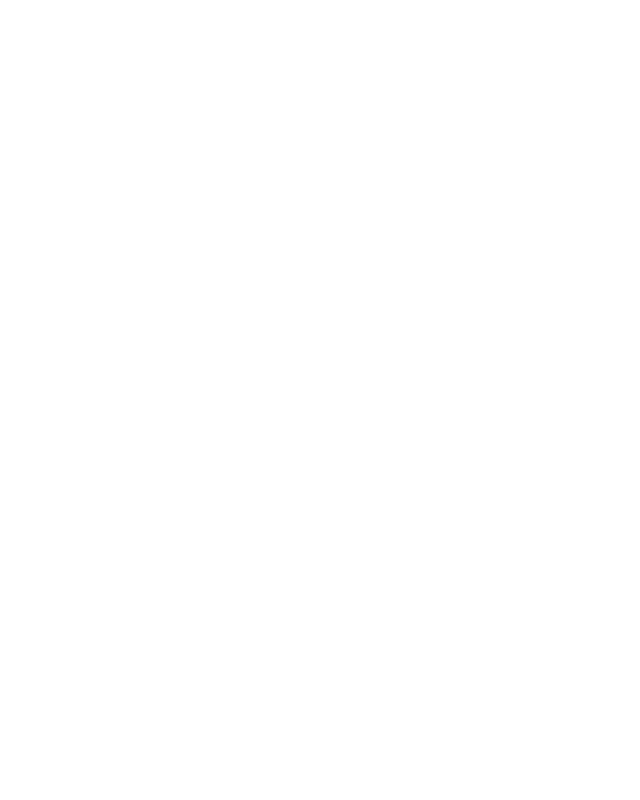
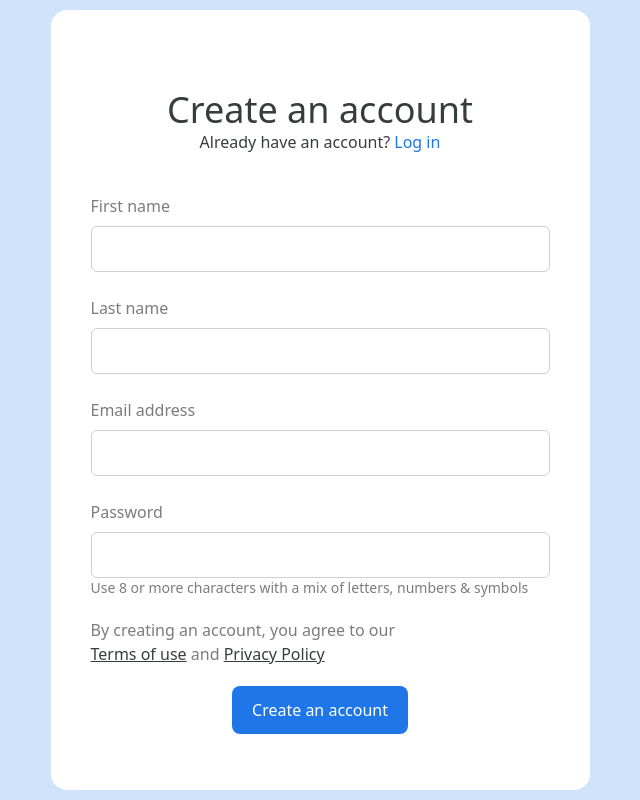
Before and after one commit to awais019/pak-journey, a Nuxt app: page /signup in a window 1280 px wide. Before the commit this address had no page. Shown: the whole page, without its empty margins (320-960 px from the left). Built offline with nearby package versions, Linux system fonts and the light colour scheme.

Commit message:
login/signup added

```diff
--- /dev/null
+++ b/pages/login.vue
@@ -0,0 +1,70 @@
+<template>
+ <div class="flex justify-center items-center h-screen bg-[#D1E3FA]">
+    <div class="h-auto w-[539px] bg-white rounded-2xl text-[#393C3E]">
+      <div class="mx-8">
+        <div class="mt-20 text-center">
+          <p class="text-4xl font-normal">Login</p>
+          <p class="text-base">
+            Don’t have an account?
+            <a class="text-[#1E76E8] hover:cursor-pointer" href="/signup">
+              Sign up</a
+            >
+          </p>
+        </div>
+        <div class="grid mt-10 space-y-6 text-[#7C7C7C]">
+          <div>
+            <p class="mb-2">Email address</p>
+            <input
+              class="w-full h-[46px] rounded-md border-[1px] border-[#CFCFCF] px-4"
+              id="name"
+             />
+          </div>
+          <div>
+            <p class="mb-2">Password</p>
+            <input
+              class="w-full h-[46px] rounded-md border-[1px] border-[#CFCFCF] px-4"
+              id="name"
+             />
+          </div>
+        </div>
+        <div class="flex justify-end">
+          <a
+            class="mb-5 text-sm text-[#1E76E8] underline hover:cursor-pointer"
+            href="/resetpassword">
+            Forget your password
+          </a>
+        </div>
+        <div class="flex justify-center mt-5 mb-20">
+          <button
+            class="bg-[#1E76E8] rounded-lg h-12 w-44 text-white"
+           >
+            Login
+          </button>
+        </div>
+      </div>
+    </div>
+  </div>
+</template>
+
+<script lang="ts" setup>
+// const email = ref("123@test.com");
+// const password = ref("123456");
+// const handleSignIn = async () => {
+//   if (email.value.trim() !== "" && password.value.trim() !== "") {
+//     try {
+//       const response = await signIn(email.value, password.value);
+//       if (response.result.code == 200) {
+//         sessionStorage.setItem("token", response.result.data.token);
+//         setJwtToken(response.result.data.token);
+//         useRouter().push("/");
+//       }
+//     } catch (error) {
+//       console.error("Error during signIn:", error);
+//     }
+//   }
+// };
+</script>
+
+<style>
+
+</style>
--- /dev/null
+++ b/pages/signup.vue
@@ -0,0 +1,114 @@
+<template>
+  <div class="flex justify-center items-center h-screen bg-[#D1E3FA]">
+    <div class="h-auto w-[539px] bg-white rounded-2xl text-[#393C3E]">
+      <div class="mx-10">
+        <div class="mt-20 text-center">
+          <p class="text-4xl font-normal">Create an account</p>
+          <p class="text-base">
+            Already have an account?<a
+              class="text-[#1E76E8] hover:cursor-pointer"
+              href="/signin">
+              Log in</a
+            >
+          </p>
+        </div>
+        <div class="grid mt-10 space-y-6 text-[#7C7C7C]">
+          <div>
+            <p class="mb-2">First name</p>
+            <input
+              class="w-full h-[46px] rounded-md border-[1px] border-[#CFCFCF] px-4"
+              id="name"
+            />
+          </div>
+          <div>
+            <p class="mb-2">Last name</p>
+            <input
+              class="w-full h-[46px] rounded-md border-[1px] border-[#CFCFCF] px-4"
+              id="name"
+              />
+          </div>
+          <div>
+            <p class="mb-2">Email address</p>
+            <input
+              class="w-full h-[46px] rounded-md border-[1px] border-[#CFCFCF] px-4"
+              id="name"
+              />
+          </div>
+          <div>
+            <p class="mb-2">Password</p>
+            <input
+              class="w-full h-[46px] rounded-md border-[1px] border-[#CFCFCF] px-4"
+              id="name"
+              />
+          </div>
+        </div>
+        <div class="text-[#7C7C7C]">
+          <p class="mb-5 text-sm">
+            Use 8 or more characters with a mix of letters, numbers & symbols
+          </p>
+          <p class="text-base max-w-xs">
+            By creating an account, you agree to our
+            <span class="text-[#393C3E] underline">Terms of use</span> and
+            <span class="text-[#393C3E] underline"> Privacy Policy</span>
+          </p>
+          <div class="flex justify-center mt-5 mb-14">
+            <button
+              class="bg-[#1E76E8] rounded-lg h-12 w-44 text-white"
+             >
+              Create an account
+            </button>
+          </div>
+        </div>
+      </div>
+    </div>
+  </div>
+</template>
+
+<script lang="ts" setup>
+
+// const first_name = ref("");
+// const last_name = ref("");
+// const email = ref("");
+// const password = ref("");
+
+// const handleSignUp = async () => {
+//   if (
+//     first_name.value.trim() !== "" &&
+//     last_name.value.trim() !== "" &&
+//     email.value.trim() !== "" &&
+//     password.value.trim() !== ""
+//   ) {
+//     try {
+//       const response = await signUp(
+//         first_name.value,
+//         last_name.value,
+//         email.value,
+//         password.value
+//       );
+//       //Success
+//       if (response.result.code == 200) {
+//         const responseSignIn = await signIn(email.value, password.value);
+//         if (responseSignIn.result.code == 200) {
+//           sessionStorage.setItem("token", responseSignIn.result.data.token);
+//           navigateTo("/");
+//         }
+//       }
+//       //E-mail already exist
+//       else if (response.result.code == 422) {
+//         navigateTo("/signin");
+//       }
+//     } catch (error) {
+//       console.error("Error during signIn:", error);
+//     }
+//   } else {
+//     console.log(
+//       "Please check if you have entered email, password, last name and first name"
+//     );
+//   }
+// };
+
+</script>
+
+<style>
+
+</style>
```
